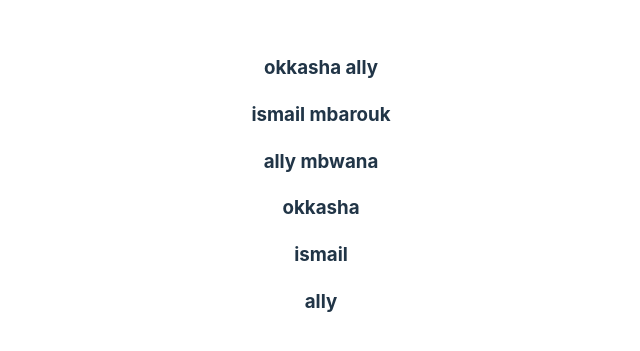
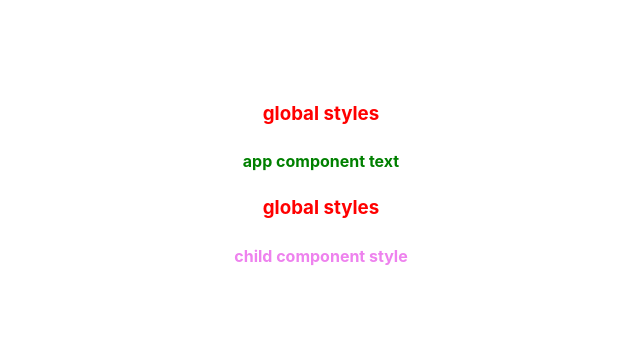
Before and after one commit to OkkashaAlly/svelte, a Svelte app: page / in a window 1280 px wide. Shown: the part 215-566 px from the top of the page, without its empty margins (319-959 px from the left). Built offline with nearby package versions, Linux system fonts and the light colour scheme.

Commit message:
25 - Component Styles

```diff
--- a/src/App.svelte
+++ b/src/App.svelte
@@ -1,22 +1,19 @@
 <script>
-  import NameList from "./components/NameList.svelte";
-
-  let showPopup = false;
-
-  const closePopup = event => {
-    showPopup = false;
-    console.log(event.detail);
-  };
+  import ChildStyle from "./components/ChildStyle.svelte";
 </script>
 
 <main>
-  <NameList>
-    <h3 slot="hero" let:firstName let:lastName>{firstName} {lastName}</h3>
-  </NameList>
-  <NameList>
-    <h3 slot="hero" let:firstName>{firstName}</h3>
-  </NameList>
+  <h3>global styles</h3>
+  <h4>app component text</h4>
+  <ChildStyle />
 </main>
 
 <style>
+  h4 {
+    color: green;
+  }
+
+  :global(h3) {
+    color: red;
+  }
 </style>
--- /dev/null
+++ b/src/components/ChildStyle.svelte
@@ -0,0 +1,12 @@
+<h3>global styles</h3>
+<h4>child component style</h4>
+
+<style>
+  h4 {
+    color: violet;
+  }
+
+  /* :global(h3) {
+    color: red;
+  } */
+</style>
```
